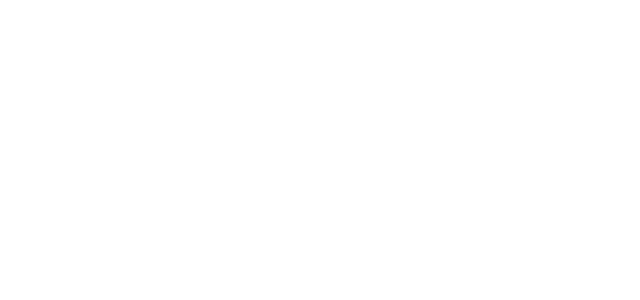
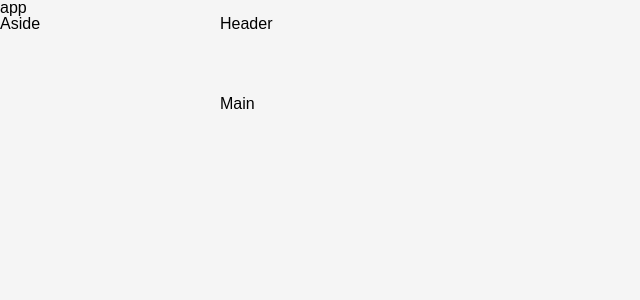
Before and after one commit to zzjjiang/vue-manager-system, a Vue app: page / in a window 1280 px wide. Shown: the top 300 px of the page, without its empty margins (0-640 px from the left). Built offline with nearby package versions, Linux system fonts and the light colour scheme.

Commit message:
项目框架结构定义

```diff
--- a/package.json
+++ b/package.json
@@ -9,6 +9,7 @@
   },
   "dependencies": {
     "core-js": "^3.6.5",
+    "element-ui": "^2.13.2",
     "vue": "^2.6.11",
     "vue-router": "^3.2.0",
     "vuex": "^3.4.0"
--- a/src/App.vue
+++ b/src/App.vue
@@ -1,7 +1,12 @@
 <template>
   <div id="app">
+    app
     <router-view />
   </div>
 </template>
 
-<style lang="scss"></style>
+<style lang="scss">
+#app {
+  height: 100vh;
+}
+</style>
--- /dev/null
+++ b/src/assets/scss/_variable.scss
@@ -0,0 +1 @@
+$theme-color: #33aef0;
--- /dev/null
+++ b/src/assets/scss/reset.scss
@@ -0,0 +1,76 @@
+html, body, div, span, applet, object, iframe,
+h1, h2, h3, h4, h5, h6, p, blockquote, pre,
+a, abbr, acronym, address, big, cite, code,
+del, dfn, em, img, ins, kbd, q, s, samp,
+small, strike, strong, sub, sup, tt, var,
+b, u, i, center,
+dl, dt, dd, ol, ul, li,
+fieldset, form, label, legend,
+table, caption, tbody, tfoot, thead, tr, th, td,
+article, aside, canvas, details, embed,
+figure, figcaption, footer, header, hgroup,
+menu, nav, output, ruby, section, summary,
+time, mark, audio, video {
+	margin: 0;
+	padding: 0;
+	border: 0;
+	font-size: 100%;
+  font: inherit;
+  vertical-align: baseline;
+  box-sizing: border-box;
+}
+/* HTML5 display-role reset for older browsers */
+article, aside, details, figcaption, figure,
+footer, header, hgroup, menu, nav, section {
+	display: block;
+}
+body {
+	line-height: 1;
+}
+ol, ul {
+	list-style: none;
+}
+blockquote, q {
+	quotes: none;
+}
+blockquote:before, blockquote:after,
+q:before, q:after {
+	content: '';
+	content: none;
+}
+a, a:hover{
+  color: inherit;
+  text-decoration: none;
+}
+table {
+	border-collapse: collapse;
+	border-spacing: 0;
+}
+html, body {
+  width: 100%;
+  height: 100%;
+  background-color: #f5f5f5;
+  font-family: 'PingFangSC-Light', 'PingFang SC', 'STHeitiSC-Light', 'Helvetica-Light', 'Arial', 'sans-serif';
+}
+
+// 公共样式
+.fl{
+  float: left;
+}
+.fr{
+  float: right;
+	.button-group-item{
+		padding-left: 3px;
+	}
+}
+//清除浮动
+.clearfix{
+  zoom:1;
+  &:after{
+    display:block;
+    clear:both;
+    content:"";
+    visibility: hidden;
+    height:0;
+  }
+}
--- a/src/router/index.js
+++ b/src/router/index.js
@@ -5,10 +5,10 @@
 
 export default new VueRouter({
   routes: [
-    // {
-    //   path: '/about',
-    //   name: 'About',
-    //   component: () => import('../views/About.vue')
-    // }
+    {
+      path: '/',
+      name: 'main',
+      component: () => import('../views/Main.vue')
+    }
   ]
 })
--- /dev/null
+++ b/src/views/Main.vue
@@ -0,0 +1,15 @@
+<template>
+  <el-container style="height: 100%;">
+    <el-aside width="200px">Aside</el-aside>
+    <el-container>
+      <el-header>Header</el-header>
+      <el-main>Main</el-main>
+    </el-container>
+  </el-container>
+</template>
+
+<script>
+export default {}
+</script>
+
+<style lang="scss" scoped></style>
--- a/vue.config.js
+++ b/vue.config.js
@@ -2,5 +2,12 @@
   devServer: {
     port: 1117,
     open: true
+  },
+  css: {
+    loaderOptions: {
+      sass: {
+        prependData: `@import "@/assets/scss/_variable.scss";`
+      }
+    }
   }
 }
```
Also changed, not shown: src/components/CommonAside.vue (added, +9 -0 lines), src/components/CommonHeader.vue (added, +9 -0 lines), src/main.js (+7 -0 lines), 1 other file (tests, documents, lock files or other folders).
